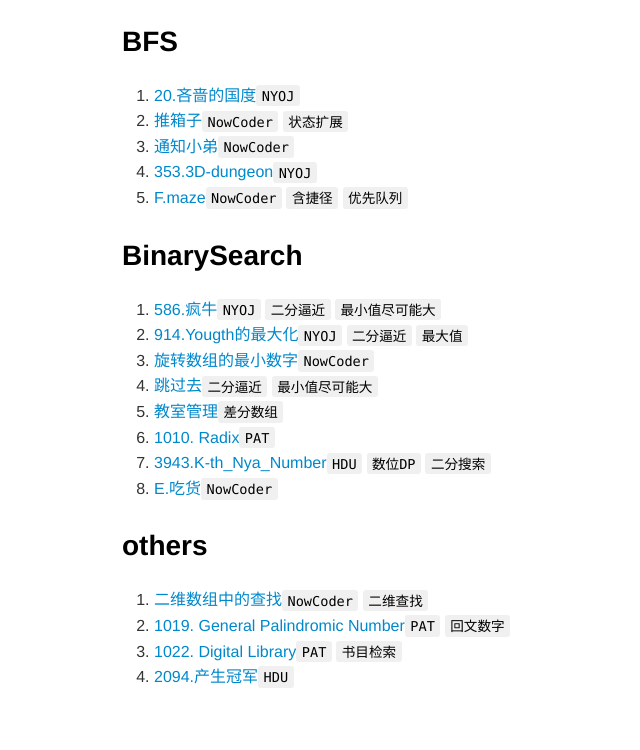
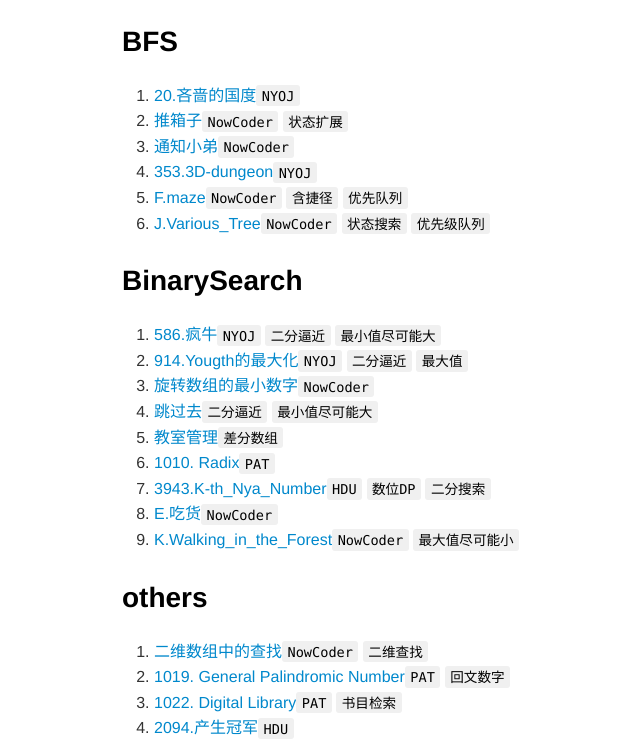
Before and after one commit to faxinwang/faxinwang.github.io, a plain HTML site: page links/algorithms/search.html in a window 1280 px wide. Shown: the part 416-1166 px from the top of the page, without its empty margins (61-701 px from the left). Drawn offline with nearby package versions, Linux system fonts and the light colour scheme.

Commit message:
add contest 106

```diff
--- a/links/algorithms/search.html
+++ b/links/algorithms/search.html
@@ -260,6 +260,9 @@ code.language-yaml {
 <li>
 <p><a href="https://github.com/faxinwang/OJ_NowCoder/tree/master/%E7%AB%9E%E8%B5%9B/105/F.maze.cpp">F.maze</a><code>NowCoder</code> <code>含捷径</code> <code>优先队列</code></p>
 </li>
+<li>
+<p><a href="https://github.com/faxinwang/OJ_NowCoder/tree/master/contest/106/J.Various_Tree.cpp">J.Various_Tree</a><code>NowCoder</code> <code>状态搜索</code> <code>优先级队列</code></p>
+</li>
 </ol>
 <h2 class="mume-header" id="binarysearch">BinarySearch</h2>
 
@@ -287,6 +290,9 @@ code.language-yaml {
 </li>
 <li>
 <p><a href="https://github.com/faxinwang/OJ_NowCoder/tree/master/%E7%AB%9E%E8%B5%9B/105/E.%E5%90%83%E8%B4%A7.cpp">E.吃货</a><code>NowCoder</code></p>
+</li>
+<li>
+<p><a href="https://github.com/faxinwang/OJ_NowCoder/tree/master/contest/106/K.Walking_in_the_Forest.cpp">K.Walking_in_the_Forest</a><code>NowCoder</code> <code>最大值尽可能小</code></p>
 </li>
 </ol>
 <h2 class="mume-header" id="others">others</h2>
```
Also changed, not shown: links/algorithms/dataStructure.html (+3 -0 lines), links/algorithms/math.html (+3 -0 lines), 3 other files.
